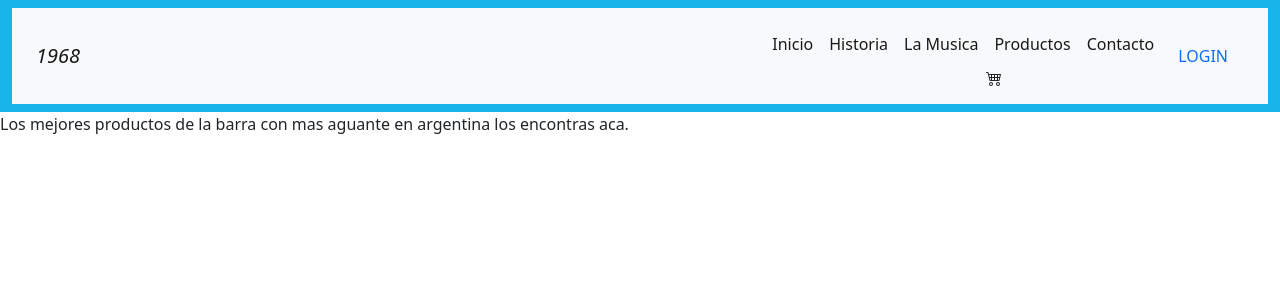
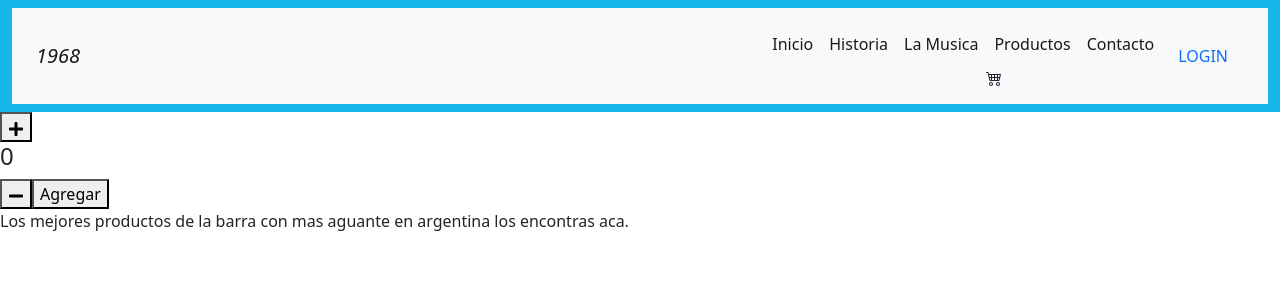
Before and after one commit to MarianoMenseguez/react-menseguez, a React (Create React App) app: page / in a window 1280 px wide. Shown: the top 300 px of the page. Built offline with nearby package versions, Linux system fonts and the light colour scheme.

Commit message:
itemcount

```diff
--- a/package.json
+++ b/package.json
@@ -3,12 +3,15 @@
   "version": "0.1.0",
   "private": true,
   "dependencies": {
+    "@react-icons/all-files": "^4.1.0",
     "@testing-library/jest-dom": "^5.16.5",
     "@testing-library/react": "^13.3.0",
     "@testing-library/user-event": "^13.5.0",
     "react": "^18.2.0",
     "react-dom": "^18.2.0",
+    "react-icons": "^4.4.0",
     "react-scripts": "5.0.1",
+    "sweetalert2": "^11.4.29",
     "web-vitals": "^2.1.4"
   },
   "scripts": {
--- a/public/index.html
+++ b/public/index.html
@@ -40,5 +40,6 @@
       To begin the development, run `npm start` or `yarn start`.
       To create a production bundle, use `npm run build` or `yarn build`.
     -->
+    <script src="//cdn.jsdelivr.net/npm/sweetalert2@11"></script>
   </body>
 </html>
--- a/src/App.js
+++ b/src/App.js
@@ -1,10 +1,11 @@
-import ItemListContainer from "./ItemListContainer";
+
 import NavBar from "./NavBar";
-
+import ItemListContainer from './ItemListContainer';
 const App = () => {
   return (
     <div>
       <NavBar />
+      <ItemListContainer/>
     </div>
   );
 };
--- a/src/ItemListContainer.js
+++ b/src/ItemListContainer.js
@@ -1,6 +1,11 @@
+import ItemCount from "./components/ItemCount";
+
 const ItemListContainer = () => {
   return (
-     <p>        Los mejores productos de la barra con mas aguante en argentina los encontras aca.
-  </p>
+    <div>
+      <ItemCount/>
+    <p>        Los mejores productos de la barra con mas aguante en argentina los encontras aca.
+    </p>
+    </div>
   );};
   export default ItemListContainer;
--- /dev/null
+++ b/src/components/ItemCount.js
@@ -0,0 +1,44 @@
+import { useEffect, useState } from "react";
+import { FaMinus, FaPlus } from "react-icons/fa";
+import Swal from "sweetalert2";
+
+const ItemCount = ({ stock = 5, initial = 0 }) => {
+  const [counter, setCounter] = useState(0);
+  const addProduct = () => {
+    Swal.fire("Excelente", "Has agregado el producto al carrito", "success");
+  };
+
+  useEffect(() => {
+    setCounter(initial);
+  }, [initial]);
+
+  const increment = () => {
+    if (counter < stock) {
+      setCounter(counter + 1);
+    }
+  };
+  const decrease = () => {
+    if (counter > initial) {
+      setCounter(counter - 1);
+    }
+  };
+  return (
+    <div className="addCartContainer">
+      <button className="addingBtn" onClick={increment}>
+        <FaPlus />
+      </button>
+      <h4>{counter}</h4>
+      <button className="addingBtn" onClick={decrease}>
+        <FaMinus />
+      </button>
+      <button
+        onClick={counter === 0 ? null : addProduct}
+        className={`addCart ${counter === 0 ? "disabled" : ""}`}
+      >
+        Agregar
+      </button>
+    </div>
+  );
+};
+
+export default ItemCount;
--- a/src/index.js
+++ b/src/index.js
@@ -1,12 +1,11 @@
 import React from 'react';
 import ReactDOM from 'react-dom/client';
-import App from './NavBar';
-import ItemListContainer from './ItemListContainer';
+import App from './App.js';
 
 const root = ReactDOM.createRoot(document.getElementById('root'));
 root.render(
   <React.StrictMode>
     <App />
-    <ItemListContainer />
+
   </React.StrictMode>
 );
```
Also changed, not shown: 1 other file (tests, documents, lock files or other folders).
